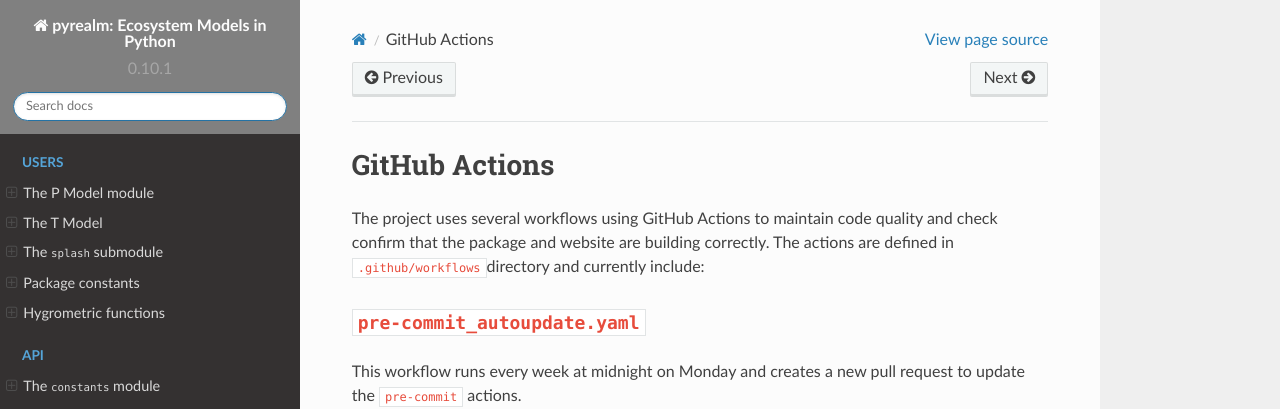
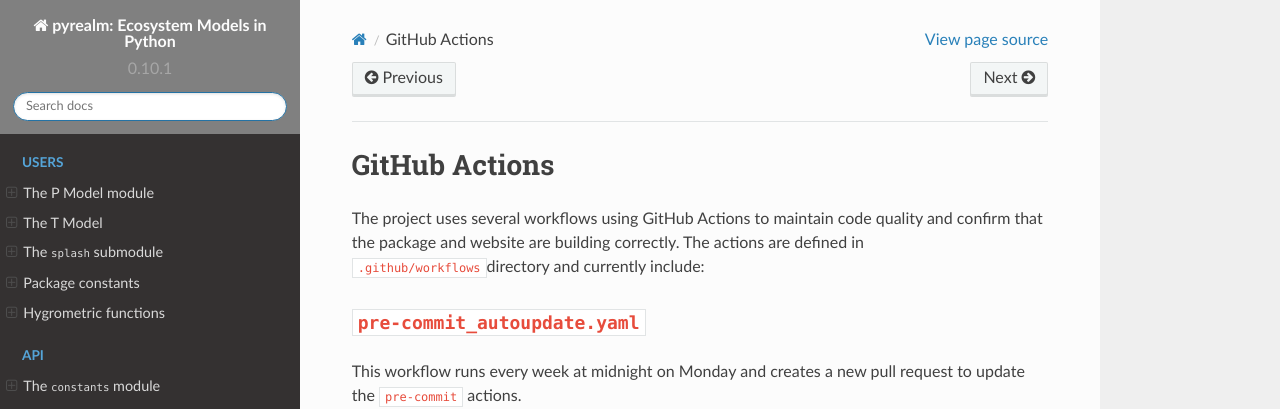
Before and after one commit to ImperialCollegeLondon/pyrealm, a Sphinx documentation site: the page built from docs/source/development/github_actions.md, in a window 1280 px wide and 1110 px high. Shown: the top 409 px of the window. Built offline with Sphinx 7.4.7 and the Read the Docs theme 2.0.0, drawn with Linux system fonts in a browser that asks for light colours; the version number is read from the project's files by our own code.

Commit message:
More dev doc fixes from @vgro and @AmyOctoCat

```diff
--- a/docs/source/development/github_actions.md
+++ b/docs/source/development/github_actions.md
@@ -14,9 +14,9 @@
 
 # GitHub Actions
 
-The project uses several workflows using GitHub Actions to maintain code quality
-and check confirm that the package and website are building correctly. The actions are
-defined in `.github/workflows`directory and currently include:
+The project uses several workflows using GitHub Actions to maintain code quality and
+confirm that the package and website are building correctly. The actions are defined in
+`.github/workflows`directory and currently include:
 
 ## `pre-commit_autoupdate.yaml`
 
```
Also changed, not shown: CONTRIBUTING.md (+1 -1 lines), docs/source/development/overview.md (+3 -2 lines), docs/source/development/profiling_and_benchmarking.md (+17 -14 lines), docs/source/development/pyrealm_build_data.md (+1 -1 lines).
